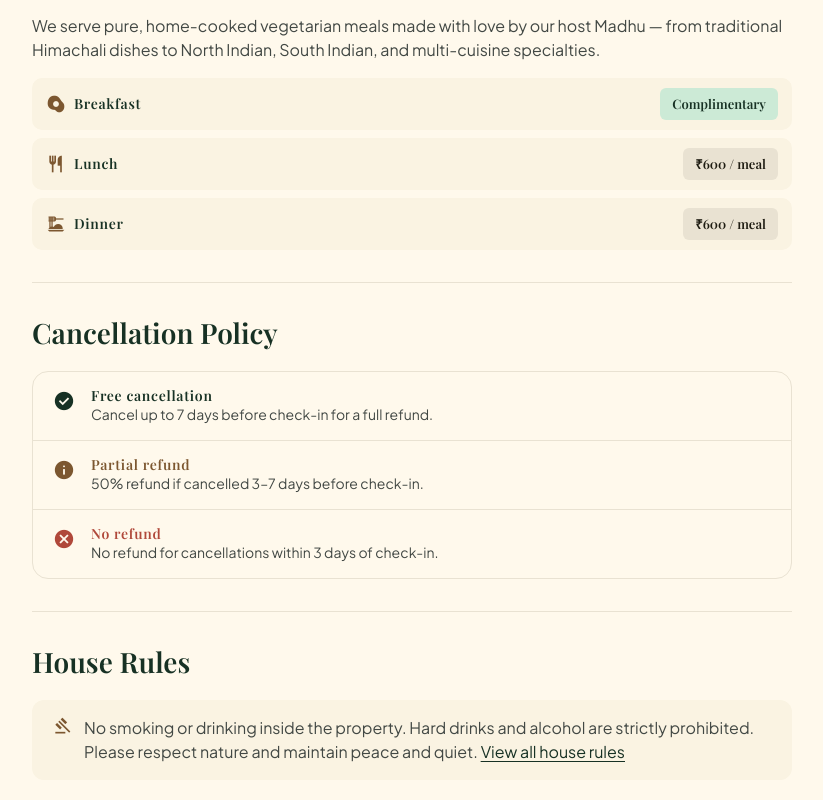
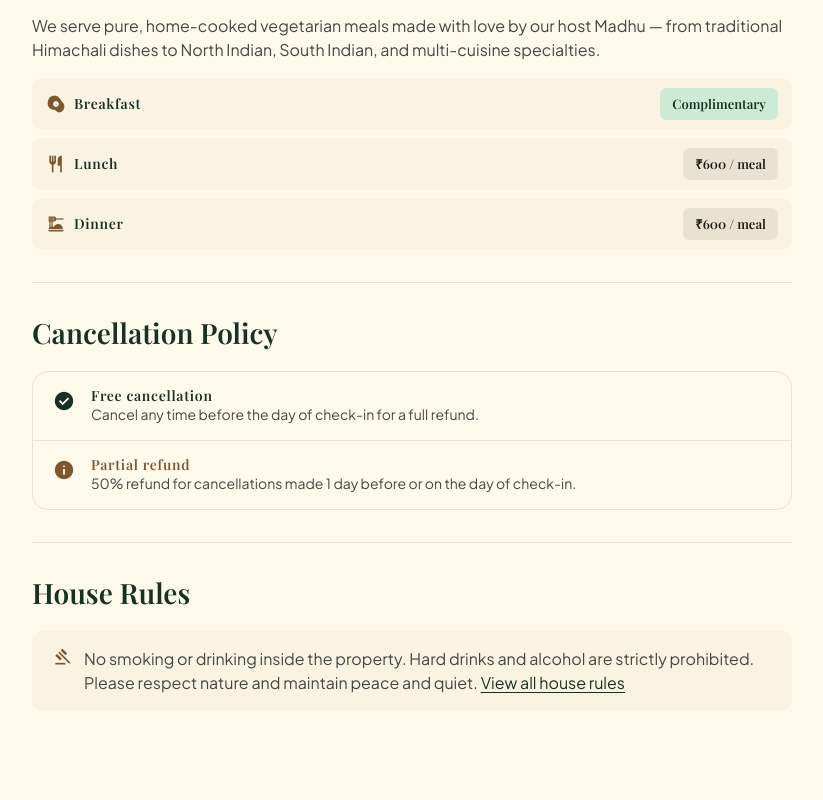
Before and after one commit to rishabhsood123/madhuban_website, a React (Vite) app: page /room/attic-stay in a window 1280 px wide. Shown: the part 2250-3050 px from the top of the page, without its empty margins (228-1051 px from the left). Built offline with nearby package versions, Linux system fonts and the light colour scheme; a web font is replaced by a local one.

Commit message:
Update RoomDetail.tsx

```diff
--- a/src/RoomDetail.tsx
+++ b/src/RoomDetail.tsx
@@ -215,21 +215,14 @@ export default function RoomDetail() {
               <span className="material-symbols-outlined cancellation-icon" style={{ color: 'var(--primary)' }}>check_circle</span>
               <div>
                 <p className="font-headline label-md" style={{ textTransform: 'none', color: 'var(--primary)' }}>Free cancellation</p>
-                <p className="body-sm text-on-surface-variant">Cancel up to 7 days before check-in for a full refund.</p>
+                <p className="body-sm text-on-surface-variant">Cancel any time before the day of check-in for a full refund.</p>
               </div>
             </div>
             <div className="cancellation-item">
               <span className="material-symbols-outlined cancellation-icon" style={{ color: 'var(--secondary)' }}>info</span>
               <div>
                 <p className="font-headline label-md" style={{ textTransform: 'none', color: 'var(--secondary)' }}>Partial refund</p>
-                <p className="body-sm text-on-surface-variant">50% refund if cancelled 3–7 days before check-in.</p>
-              </div>
-            </div>
-            <div className="cancellation-item">
-              <span className="material-symbols-outlined cancellation-icon" style={{ color: '#b0483a' }}>cancel</span>
-              <div>
-                <p className="font-headline label-md" style={{ textTransform: 'none', color: '#b0483a' }}>No refund</p>
-                <p className="body-sm text-on-surface-variant">No refund for cancellations within 3 days of check-in.</p>
+                <p className="body-sm text-on-surface-variant">50% refund for cancellations made 1 day before or on the day of check-in.</p>
               </div>
             </div>
           </div>
```
